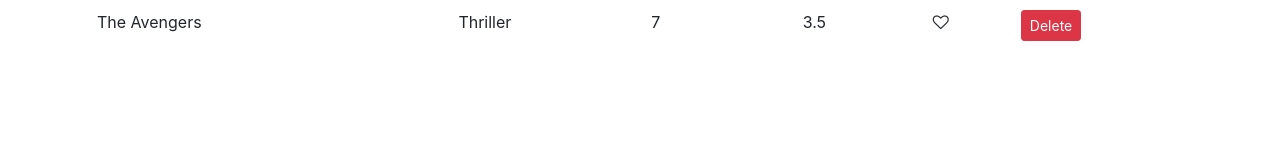
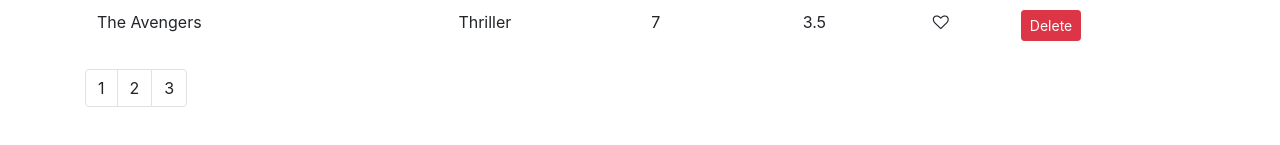
Before and after one commit to cisu/Mastering_React_vidly, a React (Create React App) app: page / in a window 1280 px wide. Shown: the part 561-706 px from the top of the page. Built offline with nearby package versions, Linux system fonts and the light colour scheme.

Commit message:
Pagination Displaying Pages

```diff
--- a/package.json
+++ b/package.json
@@ -8,6 +8,7 @@
     "@testing-library/user-event": "^12.1.10",
     "bootstrap": "^4.1.1",
     "font-awesome": "^4.7.0",
+    "lodash": "^4.17.10",
     "react": "^17.0.1",
     "react-dom": "^17.0.1",
     "react-scripts": "4.0.1",
--- a/src/components/common/like.jsx
+++ b/src/components/common/like.jsx
@@ -1,4 +1,4 @@
-import React, { Component } from 'react'
+import React from 'react'
 
 // Input: liked: boolean
 // Output: onClick
--- /dev/null
+++ b/src/components/common/pagination.jsx
@@ -0,0 +1,25 @@
+import React from 'react'
+import _ from 'lodash';
+
+const Pagination = (props) => {
+
+    const { itemsCount, pageSize } = props;
+
+    const pagesCount = Math.ceil(itemsCount / pageSize);
+    if (pagesCount === 1) return null;
+    const pages = _.range(1, pagesCount + 1);
+
+    return (
+        <nav>
+            <ul className="pagination">
+                {pages.map(page => (
+                    <li key={page} className="page-item">
+                        <a className="page-link">{page}</a>
+                    </li>
+                ))}
+            </ul>
+        </nav>
+    );
+}
+
+export default Pagination;
--- a/src/components/movies.jsx
+++ b/src/components/movies.jsx
@@ -1,10 +1,12 @@
 import React, { Component } from 'react';
 import Like from './common/like';
+import Pagination from './common/pagination';
 import { getMovies } from "../services/fakeMovieService";
 
 class Movies extends Component {
     state = {
-        movies: getMovies()
+        movies: getMovies(),
+        pageSize: 4
     }
 
     handleDelete = (movie) => {
@@ -18,6 +20,12 @@
         movies[index].liked = !movies[index].liked;
         this.setState({ movies });
     }
+
+    handlePageChange = page => {
+        console.log(page);
+    }
+
+
 
     handleDelete = movie => {
         const movies = this.state.movies.filter(m => m._id !== movie._id);
@@ -75,6 +83,11 @@
                         ))}
                     </tbody>
                 </table>
+                <Pagination
+                itemsCount={count}
+                pageSize={this.state.pageSize}
+                onPageChange={this.handlePageChange}
+                />
             </React.Fragment>
         )
     }
```
Also changed, not shown: 2 other files (tests, documents, lock files or other folders).
